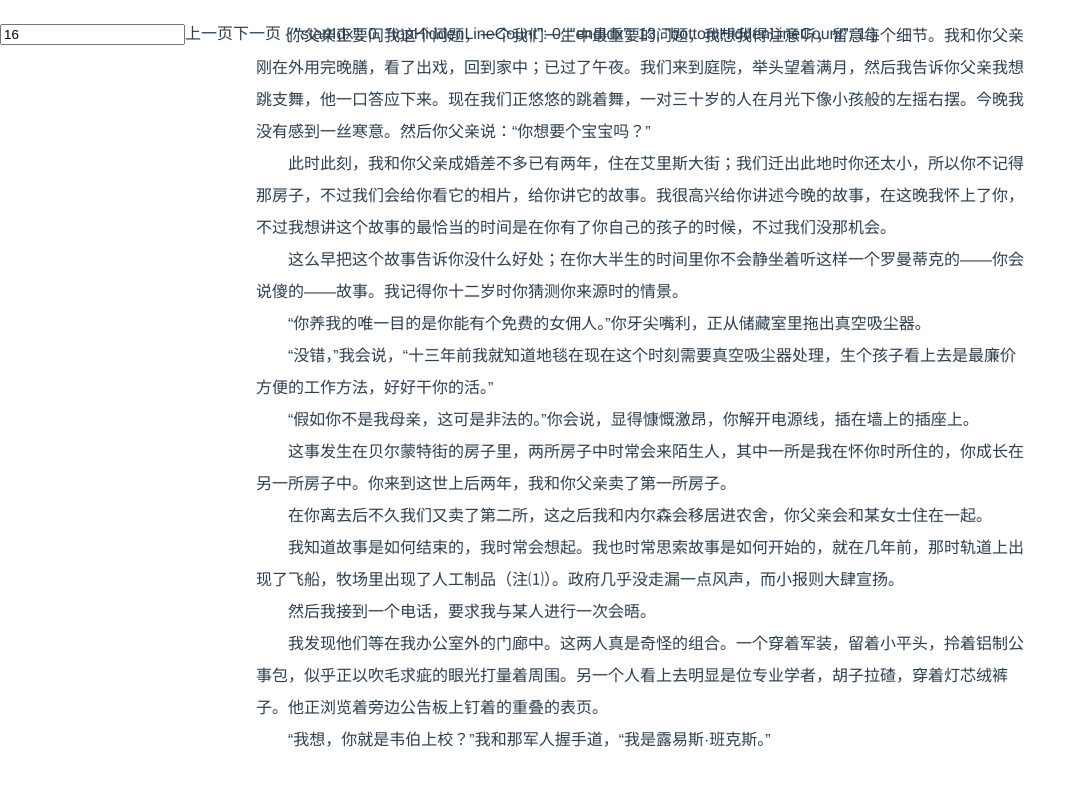
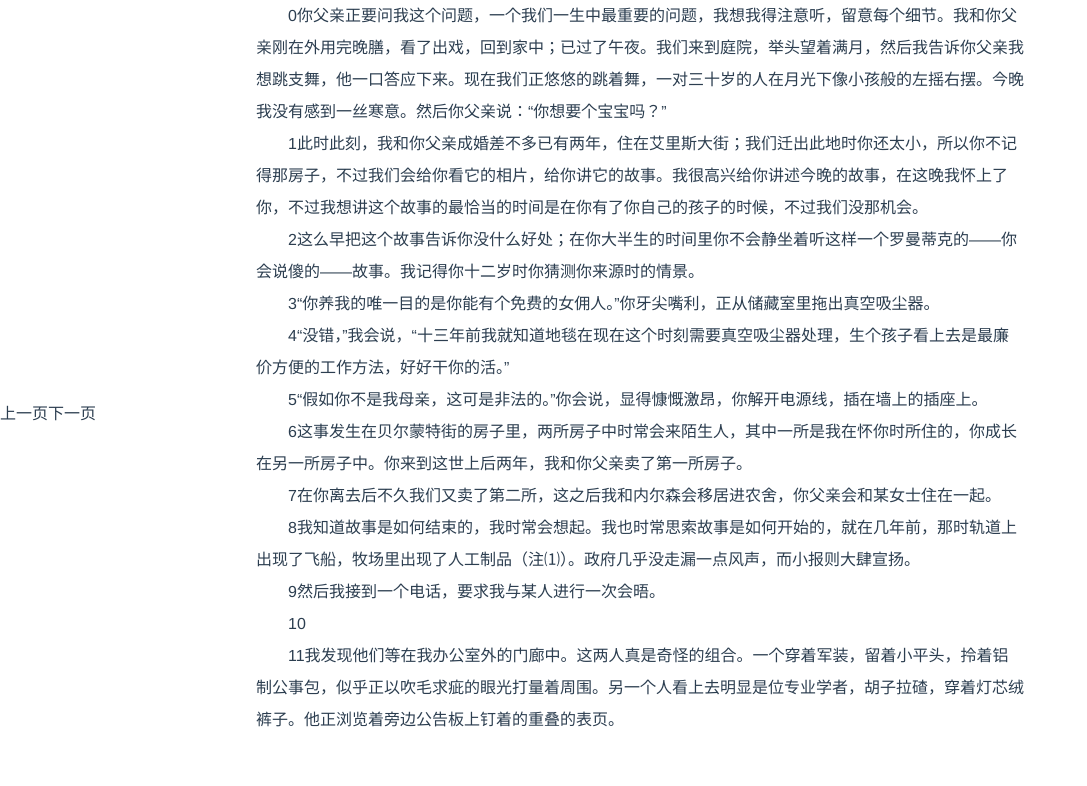
Before and after one commit to MangiDu/vue-text-reader, a Vue app: page / in a window 1280 px wide. Shown: the top 786 px of the page, without its empty margins (0-1087 px from the left). Built offline with nearby package versions, Linux system fonts and the light colour scheme.

Commit message:
get top hidden line count calculated

```diff
--- a/src/components/reader/index.vue
+++ b/src/components/reader/index.vue
@@ -1,14 +1,13 @@
 <template lang="html">
   <div class="reader__wrapper">
     <div class="reader__settings">
-      <input type="number" v-model="fontSize" min="12">
+      <!-- <input type="number" v-model="fontSize" min="12"> -->
       <span @click="changePage('prev')">上一页</span>
       <span @click="changePage('next')">下一页</span>
-      {{ activePage }}
     </div>
-    <div class="reader__content" :style="{'font-size': fontSize + 'px', 'height': contentHeight + 'px', 'margin-top': marginGap + 'px', 'line-height': lineHeight}">
-      <div class="reader__text" ref="text">
-      </div>
+    <div class="reader__content" :style="{'font-size': fontSize + 'px', 'height': contentHeight + 'px', 'margin-top': marginGap + 'px', 'line-height': lineHeight, 'margin-top': -1 * fontSize * lineHeight * activePage.topHiddenLineCount + 'px'}">
+      <div class="reader__text" ref="text"></div>
+      <div class="reader__text" v-html="currentContent"></div>
     </div>
   </div>
 </template>
@@ -33,6 +32,9 @@ export default {
       lineHeight: 2,
       // 加载状态
       loading: false,
+      // 文本数据
+      maxLineCount: -1,
+      pageList: [],
       // 阅读状态
       page: 1,
       activePage: {}
@@ -43,19 +45,35 @@ export default {
       // 将text文本转成html段落的字符串
       let pArr = this.text.split('\n')
       let paragraphArr = []
-      for (let paragraph of pArr) {
+      pArr.forEach(function (paragraph, idx) {
         let result = paragraph.match(INDENT_PATTERN)
         let indentCount = (result && result[0] && result[0].length) || 0
         paragraphArr.push({
-          html: getHtmlString('p', paragraph.substring(indentCount))
+          html: getHtmlString('p', idx + paragraph.substring(indentCount))
         })
+      })
+
+      return paragraphArr
+    },
+    currentContent () {
+      // 当前阅读页面
+      if (!this.pageList || !this.pageList.length) return ''
+      let htmlString = ''
+      let currentPageInfo = this.pageList[this.page - 1]
+      let startIdx = currentPageInfo.startIdx || 0
+      let endIdx = currentPageInfo.endIdx || (this.paragraphArr.length - 1)
+      for (let i = startIdx; i <= endIdx; i++) {
+        htmlString += this.paragraphArr[i].html
       }
-      return paragraphArr
+      return htmlString
     }
   },
   watch: {
     text () {
       if (!this.text || !this.text.length) return
+      this.getPageList()
+    },
+    maxLineCount () {
       this.getPageList()
     }
   },
@@ -88,6 +106,8 @@ export default {
       if (!this.paragraphArr || !this.paragraphArr.length) {
         return []
       }
+      // 重置页码为1
+      this.page = 1
       // 把段落数组插入文档中
       this.$refs.text.innerHTML = this.paragraphArr.map(item => item.html).join('')
       let paraEls = this.$refs.text.children
@@ -111,7 +131,8 @@ export default {
             pageInfo.topHiddenLineCount = this.paragraphArr[paraIndex].lineCount - prevPageInfo.bottomHiddenLineCount
           }
         }
-        let count = 0
+        // 需要把隐藏的顶部行数计算进去
+        let count = -1 * pageInfo.topHiddenLineCount
         for (let idx = paraIndex; idx < this.paragraphArr.length; idx++) {
           let paraItem = this.paragraphArr[idx]
           count += paraItem.lineCount
@@ -126,7 +147,7 @@ export default {
         pageList.push(pageInfo)
       } while (paraIndex < this.paragraphArr.length)
       this.pageList = pageList
-      console.log(pageList)
+      this.$refs.text.innerHTML = ''
       this.setPage()
     },
     changePage (direction) {
@@ -163,7 +184,9 @@ function getHtmlString (name, content) {
   position: relative;
 }
 .reader__settings {
-  position: absolute;
+  position: fixed;
+  top: 50%;
+  left: 0;
 }
 .reader__content {
   position: relative;
```
